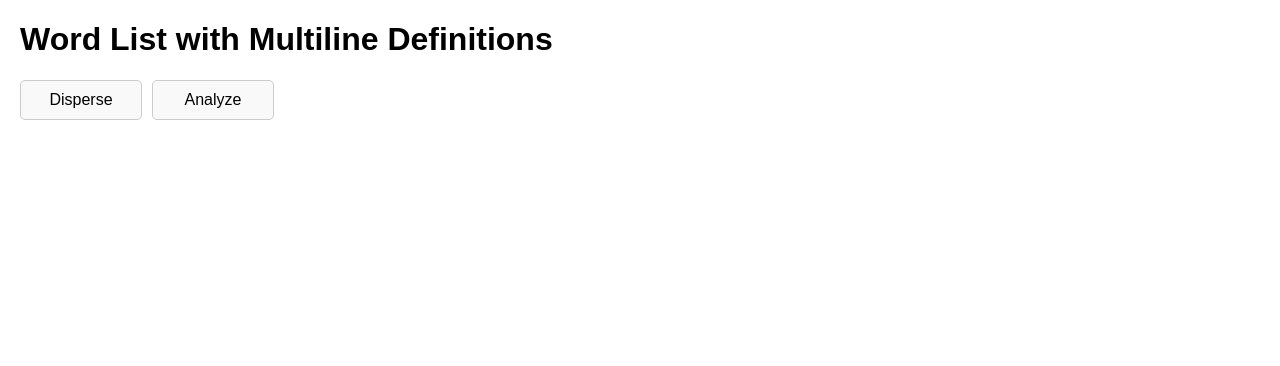
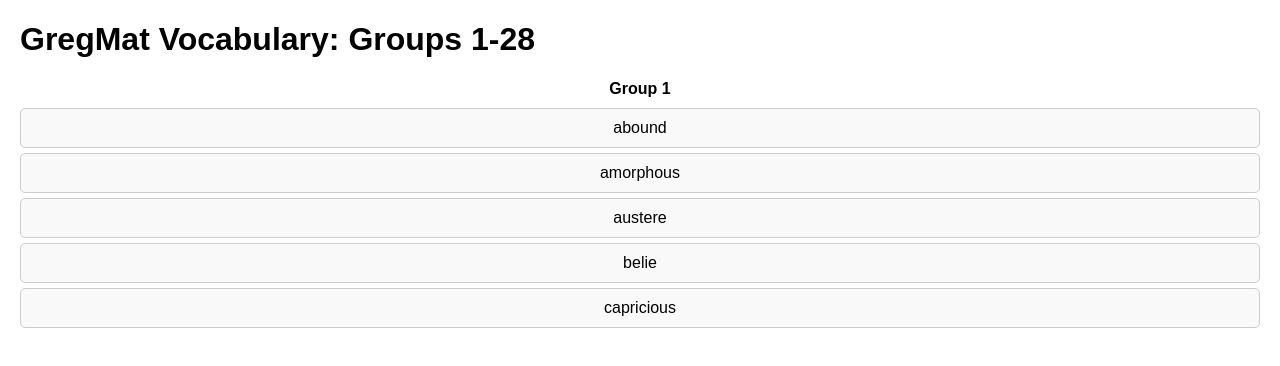
Before and after one commit to Hafi-z/Hafi-z.github.io, a plain HTML site: page index.html in a window 1280 px wide. Drawn offline with Linux system fonts and the light colour scheme.

Commit message:
Update index.html

```diff
--- a/index.html
+++ b/index.html
@@ -3,16 +3,25 @@
 <head>
   <meta charset="UTF-8">
   <meta name="viewport" content="width=device-width, initial-scale=1.0">
-  <title>Word List with Multiline Definitions</title>
+  <title>GregMat Vocabulary</title>
   <style>
     body {
       font-family: Arial, sans-serif;
       margin: 20px;
     }
-    .box-container {
+    .container {
       display: flex;
       flex-wrap: wrap;
-      gap: 10px;
+      gap: 20px;
+    }
+    .group {
+      flex: 1 1 calc(16.66% - 20px); /* 6 groups per row */
+      box-sizing: border-box;
+    }
+    .group-title {
+      font-weight: bold;
+      text-align: center;
+      margin-bottom: 10px;
     }
     .word-box {
       border: 1px solid #ccc;
@@ -20,7 +29,7 @@
       background-color: #f9f9f9;
       text-align: center;
       cursor: pointer;
-      width: 100px;
+      margin-bottom: 5px;
       border-radius: 5px;
     }
     .popup {
@@ -34,9 +43,7 @@
       padding: 20px;
       box-shadow: 0 0 10px rgba(0,0,0,0.1);
       z-index: 1000;
-    }
-    .popup img {
-      max-width: 100%;
+      width: 300px;
     }
     .overlay {
       display: none;
@@ -48,46 +55,106 @@
       background: rgba(0, 0, 0, 0.5);
       z-index: 999;
     }
+    .pronounce {
+      color: blue;
+      cursor: pointer;
+      font-size: 14px;
+      text-decoration: underline;
+      margin-left: 10px;
+    }
   </style>
 </head>
 <body>
-  <h1>Word List with Multiline Definitions</h1>
-  <div class="box-container">
-    <div class="word-box"
-         onclick="showPopup(
-           'Disperse',
-           '<strong>verb:</strong><br>scatter in different directions<br>The smoke began to disperse after the fire was extinguished.<br><br><strong>Synonyms:</strong><br>disseminate<br>diffuse<br>sprinkle'
-         )">
-      Disperse
-    </div>
-    <div class="word-box"
-         onclick="showPopup(
-           'Analyze',
-           '<strong>verb:</strong><br>examine methodically and in detail<br>The scientist analyzed the data to find patterns.<br><br><strong>Synonyms:</strong><br>examine<br>inspect<br>study'
-         )">
-      Analyze
-    </div>
+  <h1>GregMat Vocabulary: Groups 1-28</h1>
+  <div class="container">
+    <!-- Placeholder for 28 groups with 30 words each -->
+    <script>
+      const wordGroups = [
+        {
+          group: 1,
+          words: [
+            {
+              word: "abound",
+              definition: "<strong>Verb:</strong><br>reduce in intensity or amount<br>The storm began to abate after several hours.<br><br><strong>Synonyms:</strong><br>diminish, alleviate"
+            },
+            {
+              word: "amorphous",
+              definition: "<strong>Adjective:</strong><br>Departing from an accepted standard.<br>His aberrant behavior surprised everyone.<br><br><strong>Synonyms:</strong><br>deviant, atypical"
+            },
+            {
+              word: "austere",
+              definition: "<strong>Verb:</strong><br>To renounce a belief, cause, or claim.<br>She abjured her former beliefs.<br><br><strong>Synonyms:</strong><br>repudiate, disavow"
+            },
+            {
+              word: "belie",
+              definition: "<strong>Verb:</strong><br>To leave secretly, typically to avoid detection.<br>The thief absconded with the jewels.<br><br><strong>Synonyms:</strong><br>flee, escape"
+            },
+            {
+              word: "capricious",
+              definition: "<strong>Verb:</strong><br>To restrain oneself from doing or enjoying something.<br>He decided to abstain from alcohol for health reasons.<br><br><strong>Synonyms:</strong><br>refrain, desist"
+            }
+            // Add remaining 25 words of Group 1 here...
+          ]
+        },
+        // Add Groups 2 through 28 in the same format...
+      ];
+
+      const container = document.querySelector(".container");
+
+      wordGroups.forEach(group => {
+        const groupDiv = document.createElement("div");
+        groupDiv.classList.add("group");
+
+        const groupTitle = document.createElement("div");
+        groupTitle.classList.add("group-title");
+        groupTitle.textContent = `Group ${group.group}`;
+        groupDiv.appendChild(groupTitle);
+
+        group.words.forEach(wordObj => {
+          const wordBox = document.createElement("div");
+          wordBox.classList.add("word-box");
+          wordBox.textContent = wordObj.word;
+          wordBox.onclick = () => {
+            showPopup(
+              wordObj.word,
+              `${wordObj.definition}`
+            );
+          };
+          groupDiv.appendChild(wordBox);
+        });
+
+        container.appendChild(groupDiv);
+      });
+
+      let currentWord = ''; // To store the word for pronunciation
+      function showPopup(title, content) {
+        currentWord = title; // Save the word for pronunciation
+        const popup = document.querySelector(".popup");
+        const overlay = document.querySelector(".overlay");
+        popup.innerHTML = `<h2>${title}</h2><span class="pronounce" id="pronounce-text" onclick='pronounceWord()'>Pronounce</span><p>${content}</p><button onclick='hidePopup()'>Close</button>`;
+        popup.style.display = "block";
+        overlay.style.display = "block";
+      }
+
+      function hidePopup() {
+        document.querySelector(".popup").style.display = "none";
+        document.querySelector(".overlay").style.display = "none";
+      }
+
+      function pronounceWord() {
+      if ('speechSynthesis' in window) {
+        const utterance = new SpeechSynthesisUtterance(currentWord);
+        utterance.lang = 'en-US';
+        utterance.voice = speechSynthesis.getVoices().find(voice => voice.lang === 'en-US' && voice.name.includes('Female')) || null;
+        speechSynthesis.speak(utterance);
+      } else {
+        alert('Sorry, your browser does not support text-to-speech!');
+      }
+    }
+    </script>
   </div>
 
   <div class="overlay" onclick="hidePopup()"></div>
-  <div class="popup">
-    <h2 id="popup-title"></h2>
-    <p id="popup-content"></p>
-    <button onclick="hidePopup()">Close</button>
-  </div>
-
-  <script>
-    function showPopup(title, content) {
-      document.getElementById('popup-title').innerText = title;
-      document.getElementById('popup-content').innerHTML = content;
-      document.querySelector('.popup').style.display = 'block';
-      document.querySelector('.overlay').style.display = 'block';
-    }
-
-    function hidePopup() {
-      document.querySelector('.popup').style.display = 'none';
-      document.querySelector('.overlay').style.display = 'none';
-    }
-  </script>
+  <div class="popup"></div>
 </body>
 </html>
```
